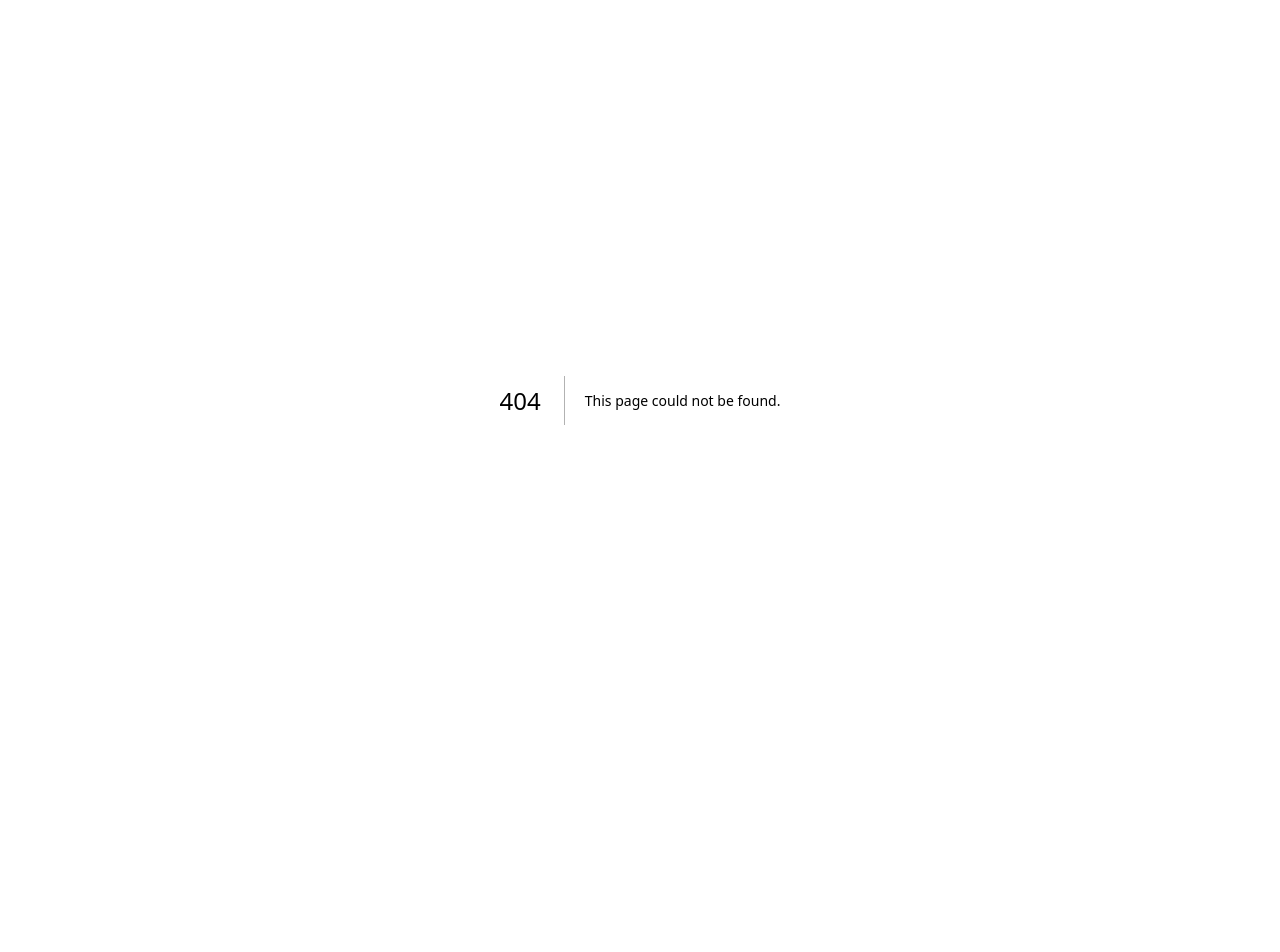
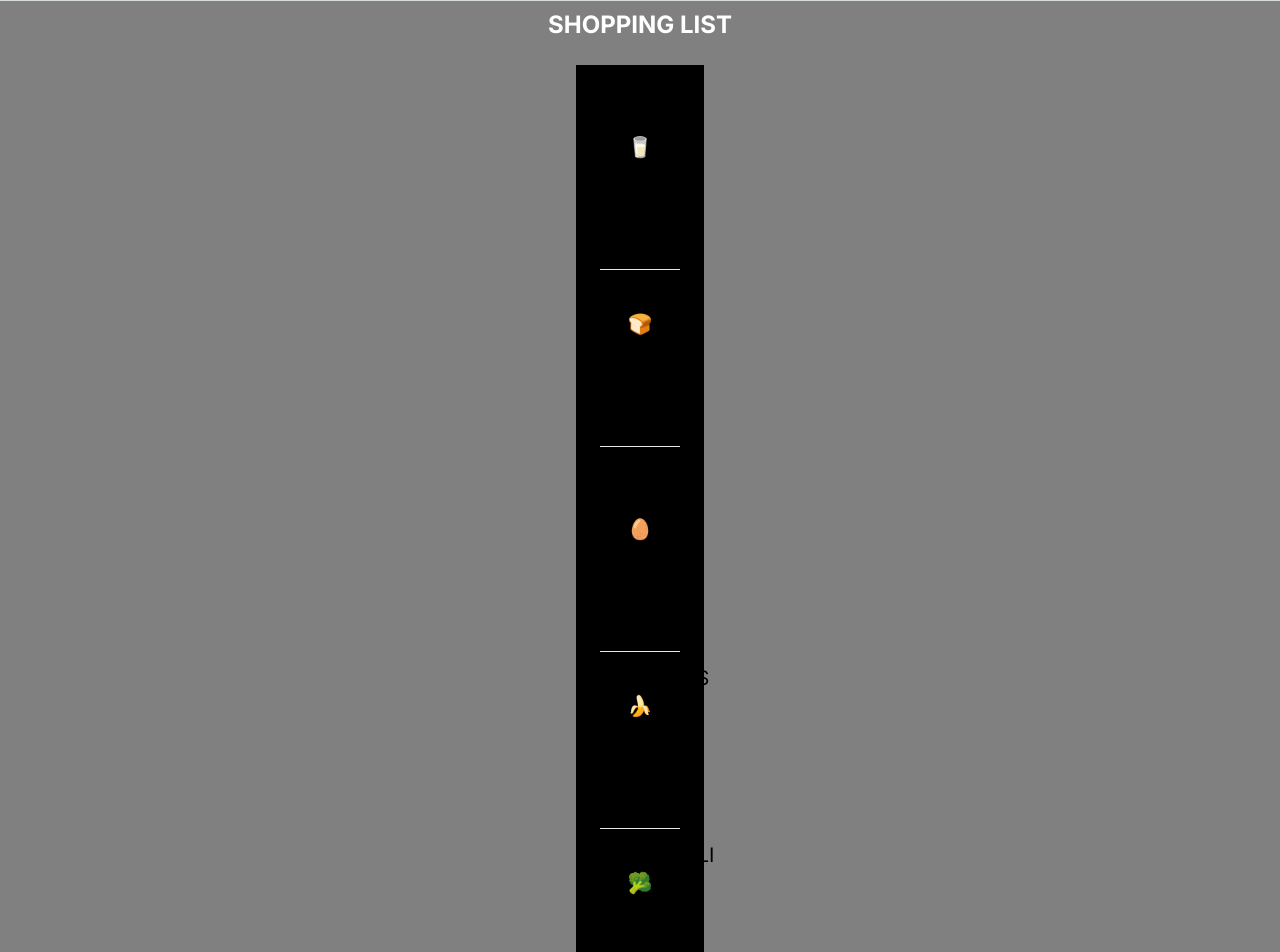
Before and after one commit to wangelca/cprg306-assignments, a Next.js app: page /week-3 in a window 1280 px wide. Before the commit this address had no page. Shown: the top 952 px of the page. Before the commit the page ends 800 px from the top, so only its background shows below. Built offline with nearby package versions, Linux system fonts and the light colour scheme.

Commit message:
//Week 3 Assignments

```diff
--- a/app/page.js
+++ b/app/page.js
@@ -7,11 +7,17 @@ import Link from "next/link";
 const Page = () => {
   return (
     <div>
-      <h1 style = {{textAlign:'center'}}>CPRG 306 - WEB DEVELOPMENT 2 - ASSIGNMENTS</h1>
-      <p style = {{textAlign:'center', marginTop:'20px'}}><a href = '/week-2'>WEEK 2 ASSIGNMENT</a>
+      <h1 style={{ textAlign: "center" }}>
+        CPRG 306 - WEB DEVELOPMENT 2 - ASSIGNMENTS
+      </h1>
+      <p style={{ textAlign: "center", marginTop: "20px" }}>
+        <a href="/week-2">WEEK 2 ASSIGNMENT</a>
+      </p>
+      <p style={{ textAlign: "center", marginTop: "20px" }}>
+        <a href="/week-3">WEEK 3 ASSIGNMENT</a>
       </p>
     </div>
-  )
-}
+  );
+};
 
 export default Page;
--- /dev/null
+++ b/app/week-3/item-list.js
@@ -0,0 +1,98 @@
+//Week 3 - Build the ItemList Component
+//Angelica Pekas CPRG-306-D
+//000906248
+
+import Item from './item';
+
+const item1 = {
+  name: 'MILK, 4 L 🥛',
+  quantity: 1,
+  category: 'DAIRY',
+};
+
+const item2 = {
+  name: 'BREAD 🍞',
+  quantity: 2,
+  category: 'BAKERY',
+};
+
+const item3 = {
+  name: 'EGGS, DOZEN 🥚',
+  quantity: 2,
+  category: 'DAIRY',
+};
+
+const item4 = {
+  name: 'BANANAS 🍌',
+  quantity: 6,
+  category: 'PRODUCE',
+};
+
+const item5 = {
+  name: 'BROCCOLI 🥦',
+  quantity: 3,
+  category: 'PRODUCE',
+};
+
+const item6 = {
+  name: 'CHICKEN BREAST, 1 KG 🍗',
+  quantity: 1,
+  category: 'MEAT',
+};
+
+const item7 = {
+  name: 'PASTA SAUCE 🍝',
+  quantity: 3,
+  category: 'CANNED GOODS',
+};
+
+const item8 = {
+  name: 'SPAGHETTI, 454 G 🍝',
+  quantity: 2,
+  category: 'DRY GOODS',
+};
+
+const item9 = {
+  name: 'TOILET PAPER, 12 PACK 🧻',
+  quantity: 1,
+  category: 'HOUSEHOLD',
+};
+
+const item10 = {
+  name: 'PAPER TOWELS, 6 PACK',
+  quantity: 1,
+  category: 'HOUSEHOLD',
+};
+
+const item11 = {
+  name: 'DISH SOAP 🍽️',
+  quantity: 1,
+  category: 'HOUSEHOLD',
+};
+
+const item12 = {
+  name: 'HAND SOAP 🧼',
+  quantity: 4,
+  category: 'HOUSEHOLD',
+};
+
+const ItemList = () => {
+  return (
+    <ul style={{ listStyle: '60%', width: '10%', margin:'auto', background:'black' }} className="divide-y divide-white-100">
+      <Item {...item1} />
+      <Item {...item2} />
+      <Item {...item3} />
+      <Item {...item4} />
+      <Item {...item5} />
+      <Item {...item6} />
+      <Item {...item7} />
+      <Item {...item8} />
+      <Item {...item9} />
+      <Item {...item10} />
+      <Item {...item11} />
+      <Item {...item12} />
+    </ul>
+  );
+};
+
+export default ItemList;
--- /dev/null
+++ b/app/week-3/item.js
@@ -0,0 +1,14 @@
+//Week 3 - Build the Item Component
+//Angelica Pekas CPRG-306-D
+//000906248
+
+export default function Item({ name, quantity, category }) {
+    return (
+      <li className='p-3 m-6 max-w-sm justify-center'>
+        <div>
+          <h2 className = 'text-xl bold'>{name}</h2>
+        </div>
+        <h2 className = 'text-m bold'> BUY {quantity} IN {category}  </h2>
+      </li>
+    );
+  }
--- /dev/null
+++ b/app/week-3/page.js
@@ -0,0 +1,14 @@
+//Week 3 - Build the Page Component
+//Angelica Pekas CPRG-306-D
+//000906248
+
+import ItemList from './item-list';
+
+export default function Page() {
+    return (
+        <main style={{ textAlign: 'center', marginTop: '1px', background:'gray'}}>
+            <h1 className='pt-2 text-2xl text-white font-bold text-center'>SHOPPING LIST</h1>
+            <ItemList/>
+        </main>
+    )
+}
```
